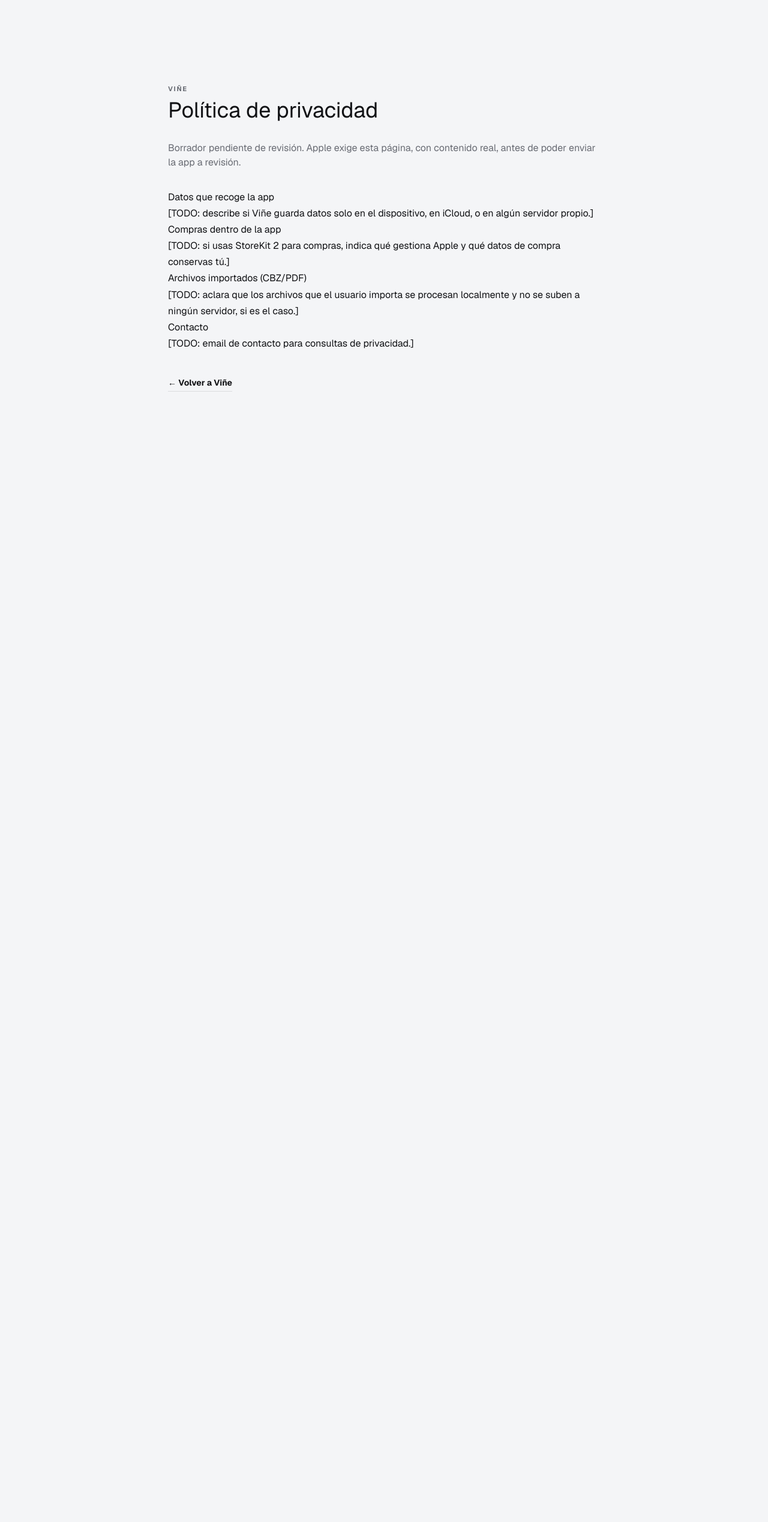
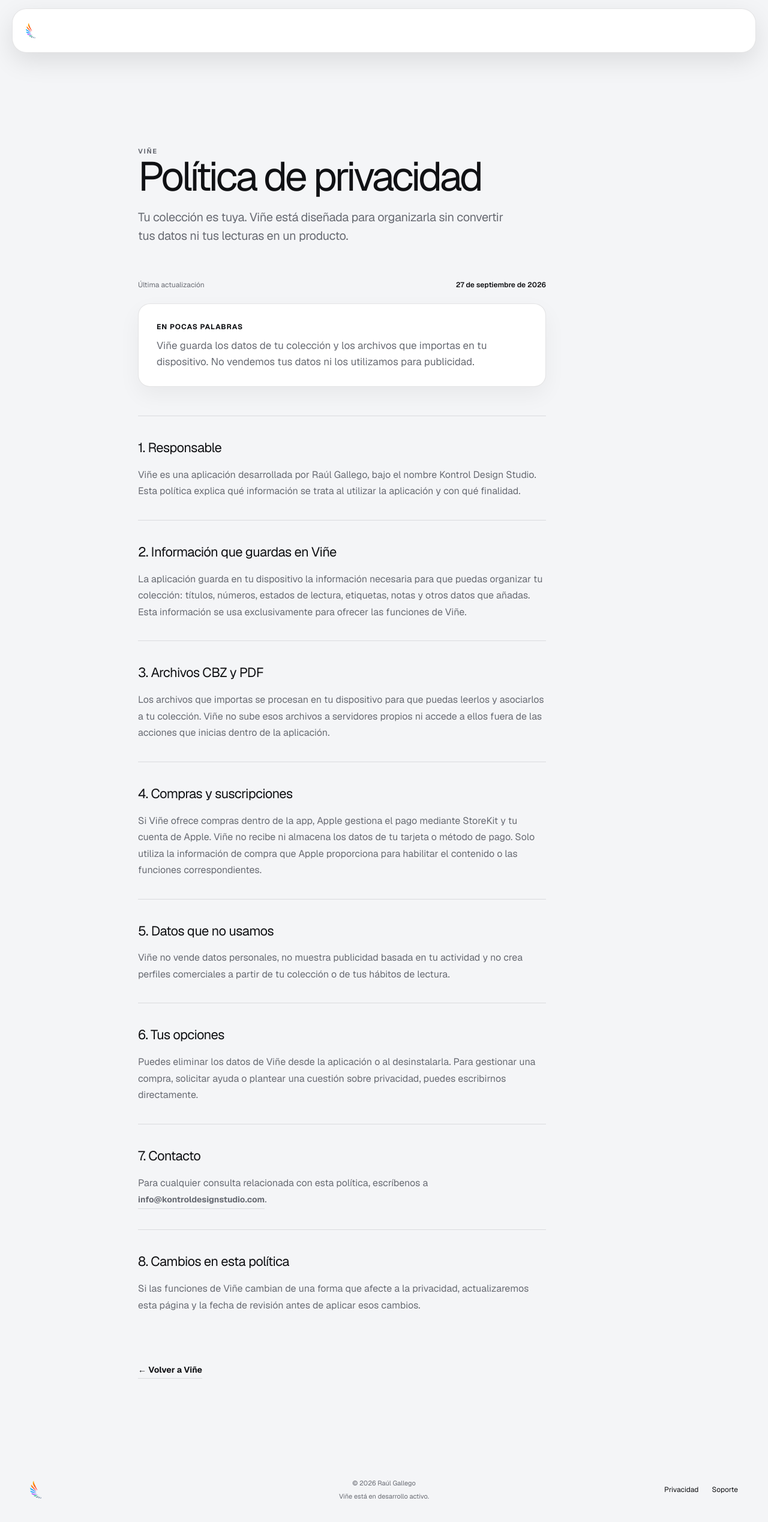
Before and after one commit to kontroldev/KontroDesign-Studio-web, a Next.js app: page /vine/privacy in a window 1280 px wide. Shown: the top 2538 px of the page at 60% size. Before the commit the page ends 800 px from the top, so only its background shows below. Built offline with nearby package versions, Linux system fonts and the light colour scheme.

Commit message:
cambio en la interfaz

```diff
--- a/app/vine/page.tsx
+++ b/app/vine/page.tsx
@@ -1,5 +1,8 @@
 import type { Metadata } from 'next';
+import Image from 'next/image';
 import { ArrowUpRight, BookOpen, Bell, FileText } from 'lucide-react';
+import { VineFooter } from '@/components/vine/vine-footer';
+import { VineHeader } from '@/components/vine/vine-header';
 
 export const metadata: Metadata = {
   title: 'Viñe — organiza tu colección de cómics',
@@ -39,22 +42,15 @@
 export default function VinePage() {
   return (
     <main>
-      <header className="site-header">
-        <a className="brand header-brand" href="https://kontroldev.github.io/" aria-label="Volver al portfolio">
-          <img src="/kontrol-isotipo.png" alt="KontrolDev" className="header-logo" />
-        </a>
-        <nav aria-label="Navegación principal">
-          <a href="#funciones">Funciones</a>
-          <a href="https://github.com/kontroldev/PanelMax-App" target="_blank" rel="noreferrer">
-            GitHub
-          </a>
-        </nav>
-        <span />
-      </header>
+      <VineHeader />
 
       <section className="hero shell vine-hero" id="top">
         <div className="hero-orb hero-orb-one" />
         <div className="hero-orb hero-orb-two" />
+        <div className="vine-brand" aria-label="Viñe">
+          <Image src="/projects/vine.png" alt="Logo de Viñe" width={72} height={72} priority />
+          <span>Viñe</span>
+        </div>
         <div className="eyebrow">
           <span /> App para iOS · Próximamente en App Store
         </div>
@@ -120,19 +116,7 @@
         </div>
       </section>
 
-      <footer className="site-footer shell">
-        <a className="brand footer-brand" href="https://kontroldev.github.io/" aria-label="Volver al portfolio">
-          <img src="/kontrol-isotipo.png" alt="KontrolDev" className="footer-logo" />
-        </a>
-        <div className="footer-meta">
-          <span>© {new Date().getFullYear()} Raúl Gallego</span>
-          <span>Viñe está en desarrollo activo.</span>
-        </div>
-        <div className="footer-links">
-          <a href="/vine/privacy">Privacidad</a>
-          <a href="/vine/support">Soporte</a>
-        </div>
-      </footer>
+      <VineFooter />
     </main>
   );
 }
--- a/app/vine/privacy/page.tsx
+++ b/app/vine/privacy/page.tsx
@@ -1,33 +1,27 @@
 import type { Metadata } from 'next';
+import { VineLegalPage } from '@/components/vine/vine-legal-page';
 
 export const metadata: Metadata = {
   title: 'Viñe — Política de privacidad',
+  description: 'Información sobre cómo Viñe trata los datos de tu colección y los archivos que importas.',
 };
 
 export default function VinePrivacyPage() {
   return (
-    <main className="shell" style={{ paddingTop: 140, paddingBottom: 100, maxWidth: 720 }}>
-      <p className="kicker">Viñe</p>
-      <h1 style={{ fontSize: 36, marginBottom: 24 }}>Política de privacidad</h1>
-      <p style={{ color: 'var(--muted)', marginBottom: 32 }}>
-        Borrador pendiente de revisión. Apple exige esta página, con contenido real, antes de poder enviar la
-        app a revisión.
-      </p>
-      <div style={{ lineHeight: 1.7 }}>
-        <h3>Datos que recoge la app</h3>
-        <p>[TODO: describe si Viñe guarda datos solo en el dispositivo, en iCloud, o en algún servidor propio.]</p>
-        <h3>Compras dentro de la app</h3>
-        <p>[TODO: si usas StoreKit 2 para compras, indica qué gestiona Apple y qué datos de compra conservas tú.]</p>
-        <h3>Archivos importados (CBZ/PDF)</h3>
-        <p>[TODO: aclara que los archivos que el usuario importa se procesan localmente y no se suben a ningún servidor, si es el caso.]</p>
-        <h3>Contacto</h3>
-        <p>[TODO: email de contacto para consultas de privacidad.]</p>
-      </div>
-      <p style={{ marginTop: 40 }}>
-        <a className="text-link" href="/vine">
-          ← Volver a Viñe
-        </a>
-      </p>
-    </main>
+    <VineLegalPage
+      title="Política de privacidad"
+      introduction="Tu colección es tuya. Viñe está diseñada para organizarla sin convertir tus datos ni tus lecturas en un producto."
+    >
+      <div className="privacy-meta" aria-label="Información de la política"><span>Última actualización</span><strong>27 de septiembre de 2026</strong></div>
+      <aside className="privacy-summary"><p className="privacy-summary-label">En pocas palabras</p><p>Viñe guarda los datos de tu colección y los archivos que importas en tu dispositivo. No vendemos tus datos ni los utilizamos para publicidad.</p></aside>
+      <section><h2>1. Responsable</h2><p>Viñe es una aplicación desarrollada por Raúl Gallego, bajo el nombre Kontrol Design Studio. Esta política explica qué información se trata al utilizar la aplicación y con qué finalidad.</p></section>
+      <section><h2>2. Información que guardas en Viñe</h2><p>La aplicación guarda en tu dispositivo la información necesaria para que puedas organizar tu colección: títulos, números, estados de lectura, etiquetas, notas y otros datos que añadas. Esta información se usa exclusivamente para ofrecer las funciones de Viñe.</p></section>
+      <section><h2>3. Archivos CBZ y PDF</h2><p>Los archivos que importas se procesan en tu dispositivo para que puedas leerlos y asociarlos a tu colección. Viñe no sube esos archivos a servidores propios ni accede a ellos fuera de las acciones que inicias dentro de la aplicación.</p></section>
+      <section><h2>4. Compras y suscripciones</h2><p>Si Viñe ofrece compras dentro de la app, Apple gestiona el pago mediante StoreKit y tu cuenta de Apple. Viñe no recibe ni almacena los datos de tu tarjeta o método de pago. Solo utiliza la información de compra que Apple proporciona para habilitar el contenido o las funciones correspondientes.</p></section>
+      <section><h2>5. Datos que no usamos</h2><p>Viñe no vende datos personales, no muestra publicidad basada en tu actividad y no crea perfiles comerciales a partir de tu colección o de tus hábitos de lectura.</p></section>
+      <section><h2>6. Tus opciones</h2><p>Puedes eliminar los datos de Viñe desde la aplicación o al desinstalarla. Para gestionar una compra, solicitar ayuda o plantear una cuestión sobre privacidad, puedes escribirnos directamente.</p></section>
+      <section><h2>7. Contacto</h2><p>Para cualquier consulta relacionada con esta política, escríbenos a <a className="text-link" href="mailto:info@kontroldesignstudio.com">info@kontroldesignstudio.com</a>.</p></section>
+      <section><h2>8. Cambios en esta política</h2><p>Si las funciones de Viñe cambian de una forma que afecte a la privacidad, actualizaremos esta página y la fecha de revisión antes de aplicar esos cambios.</p></section>
+    </VineLegalPage>
   );
 }
--- a/app/vine/support/page.tsx
+++ b/app/vine/support/page.tsx
@@ -1,4 +1,5 @@
 import type { Metadata } from 'next';
+import { VineLegalPage } from '@/components/vine/vine-legal-page';
 
 export const metadata: Metadata = {
   title: 'Viñe — Soporte',
@@ -6,24 +7,14 @@
 
 export default function VineSupportPage() {
   return (
-    <main className="shell" style={{ paddingTop: 140, paddingBottom: 100, maxWidth: 720 }}>
-      <p className="kicker">Viñe</p>
-      <h1 style={{ fontSize: 36, marginBottom: 24 }}>Soporte</h1>
-      <p style={{ color: 'var(--muted)', marginBottom: 32 }}>
-        Borrador pendiente de revisión. Apple exige una URL de soporte funcional antes de enviar la app a
-        revisión.
-      </p>
-      <div style={{ lineHeight: 1.7 }}>
-        <h3>¿Tienes un problema o una sugerencia?</h3>
-        <p>[TODO: email o formulario de contacto de soporte.]</p>
-        <h3>Preguntas frecuentes</h3>
-        <p>[TODO: 2–3 preguntas típicas — formatos soportados, sincronización, requisitos de iOS.]</p>
-      </div>
-      <p style={{ marginTop: 40 }}>
-        <a className="text-link" href="/vine">
-          ← Volver a Viñe
-        </a>
-      </p>
-    </main>
+    <VineLegalPage
+      title="Soporte"
+      introduction="Borrador pendiente de revisión. Apple exige una URL de soporte funcional antes de enviar la app a revisión."
+    >
+      <h2>¿Tienes un problema o una sugerencia?</h2>
+      <p>[TODO: email o formulario de contacto de soporte.]</p>
+      <h2>Preguntas frecuentes</h2>
+      <p>[TODO: 2–3 preguntas típicas — formatos soportados, sincronización, requisitos de iOS.]</p>
+    </VineLegalPage>
   );
 }
--- /dev/null
+++ b/components/vine/vine-footer.tsx
@@ -0,0 +1,17 @@
+export function VineFooter() {
+  return (
+    <footer className="site-footer shell">
+      <a className="brand footer-brand" href="/" aria-label="Volver al portfolio">
+        <img src="/kontrol-isotipo.png" alt="KontrolDev" className="footer-logo" />
+      </a>
+      <div className="footer-meta">
+        <span>© {new Date().getFullYear()} Raúl Gallego</span>
+        <span>Viñe está en desarrollo activo.</span>
+      </div>
+      <div className="footer-links">
+        <a href="/vine/privacy">Privacidad</a>
+        <a href="/vine/support">Soporte</a>
+      </div>
+    </footer>
+  );
+}
--- /dev/null
+++ b/components/vine/vine-header.tsx
@@ -0,0 +1,24 @@
+type VineHeaderProps = {
+  showNavigation?: boolean;
+};
+
+export function VineHeader({ showNavigation = true }: VineHeaderProps) {
+  return (
+    <header className="site-header">
+      <a className="brand header-brand" href="/" aria-label="Volver al portfolio">
+        <img src="/kontrol-isotipo.png" alt="KontrolDev" className="header-logo" />
+      </a>
+      {showNavigation ? (
+        <nav aria-label="Navegación principal">
+          <a href="#funciones">Funciones</a>
+          <a href="https://github.com/kontroldev/PanelMax-App" target="_blank" rel="noreferrer">
+            GitHub
+          </a>
+        </nav>
+      ) : (
+        <span />
+      )}
+      <span />
+    </header>
+  );
+}
--- /dev/null
+++ b/components/vine/vine-legal-page.tsx
@@ -0,0 +1,30 @@
+import type { ReactNode } from 'react';
+import Link from 'next/link';
+import { VineFooter } from './vine-footer';
+import { VineHeader } from './vine-header';
+
+type VineLegalPageProps = {
+  title: string;
+  introduction: string;
+  children: ReactNode;
+};
+
+export function VineLegalPage({ title, introduction, children }: VineLegalPageProps) {
+  return (
+    <main>
+      <VineHeader showNavigation={false} />
+      <article className="legal-page shell">
+        <p className="kicker">Viñe</p>
+        <h1>{title}</h1>
+        <p className="legal-page-introduction">{introduction}</p>
+        <div className="legal-page-content">{children}</div>
+        <p className="legal-page-back">
+          <Link className="text-link" href="/vine">
+            ← Volver a Viñe
+          </Link>
+        </p>
+      </article>
+      <VineFooter />
+    </main>
+  );
+}
```
Also changed, not shown: app/globals.css.
